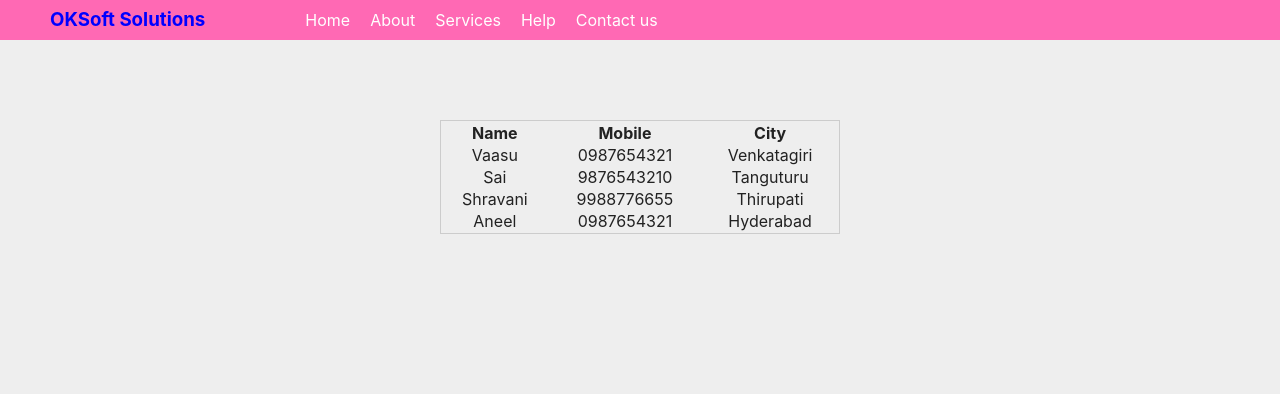
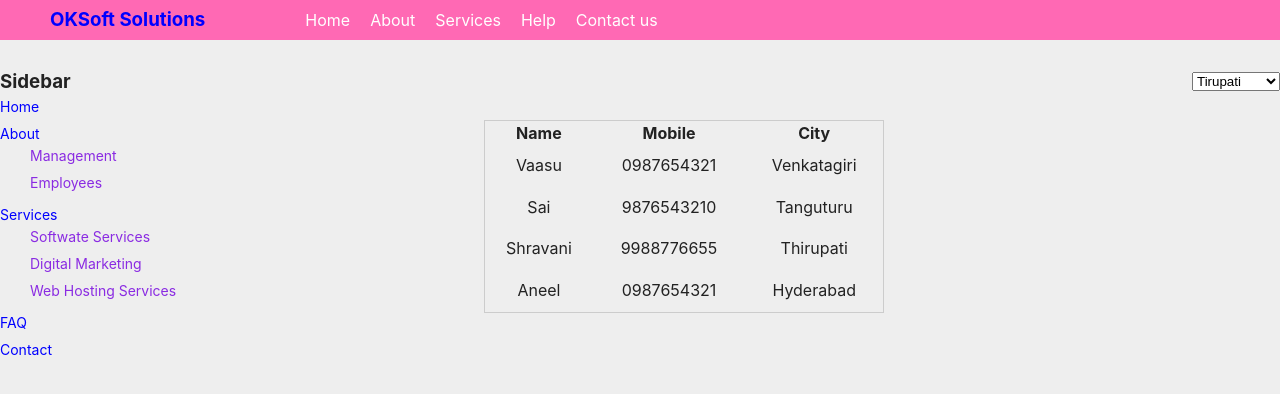
Before and after one commit to techieaneel/webtech_aug2022, a React (Create React App) app: page / in a window 1280 px wide. Shown: the top 394 px of the page. Built offline with nearby package versions, Linux system fonts and the light colour scheme.

Commit message:
Inner map and Ternary Operator

```diff
--- a/src/App.css
+++ b/src/App.css
@@ -47,6 +47,7 @@ a{
 
 .section{
   padding: 30px 0;
+  display: flex;
 }
 
 fieldset{
@@ -96,3 +97,15 @@ fieldset{
 .userinfo table tr:nth-child(odd){
   background-color: #fff;
 }
+
+.sidebar > ul > li {
+  font-size: 14px;
+  padding: 5px 0;
+  color: blue;
+}
+
+.sidebar li li {
+  font-size: 14px;
+  padding: 5px 0 5px 30px;
+  color: blueviolet;
+}
--- a/src/App.js
+++ b/src/App.js
@@ -3,6 +3,8 @@ import "./App.css";
 import Logo from './components/logo';
 import Menu from './components/menu';
 import Students from './components/students';
+import Sidebar from './components/sidebar';
+import Cities from './components/cities';
 
 function App() {
 
@@ -15,7 +17,9 @@ function App() {
         </div>
 
         <div className="section">
+          <Sidebar/>
           <Students/>
+          <Cities/>
         </div>
       </div>
     </React.Fragment>
--- /dev/null
+++ b/src/components/cities.js
@@ -0,0 +1,14 @@
+const Cities = () => {
+    return(
+        <div className="cities">
+            <select onChange={e => console.log("Selected on is: ", e.target.value)}>
+                <option value="tirupati">Tirupati</option>
+                <option value="nellore">Nellore</option>
+                <option value="ongole">Ongole</option>
+                <option value="hyderabad">Hyderabad</option>
+                <option value="tirupati">Thirupati</option>
+            </select>
+        </div>
+    );
+}
+export default Cities;
--- /dev/null
+++ b/src/components/sidebar.js
@@ -0,0 +1,58 @@
+function Sidebar(){
+
+    const menu = [
+        {id:1, menuItem: "Home", isChild: false},
+        {id:2, menuItem: "About", isChild: true, childMenu:[
+            {id:1, menuItem: "Management", isChild: false},
+            {id:2, menuItem: "Employees", isChild: false}
+        ]},
+        {id:3, menuItem: "Services", isChild: true, childMenu:[
+            {id:1, menuItem: "Softwate Services", isChild: false},
+            {id:2, menuItem: "Digital Marketing", isChild: false},
+            {id:3, menuItem: "Web Hosting Services", isChild: false}
+        ]},
+        {id:4, menuItem: "FAQ", isChild: false},
+        {id:5, menuItem: "Contact", isChild: false},
+    ];
+
+    return(
+        <div className="sidebar">
+            <h3>Sidebar</h3>
+            <ul>
+                {
+                    menu.map(item => <li key={item.id}>
+                        {item.menuItem}
+                        <ul>
+                            {/* {item.isChild === true ? item.childMenu.map(innerItem => <li key={innerItem.id}>{innerItem.menuItem}</li>) : ""} */}
+                            {item.isChild && item.childMenu.map(innerItem => <li key={innerItem.id}>{innerItem.menuItem}</li>)}
+                        </ul>
+                    </li>)
+                }
+            </ul>
+        </div>
+    );
+}
+export default Sidebar;
+
+/*
+
+if(isChild === true){
+    console.log("Show it");
+} else{
+    console.log("Hide it");
+}
+
+// Ternary Operator
+
+isChild === true ? console.log("Show it") : console.log("Hide it");
+
+//Truty Values and Falsy Values
+isChild ? console.log("Show it") : console.log("Hide it");
+
+if(isChild === true){
+    console.log("Show it");
+}
+isChild === true && console.log("Show it");
+isChild && console.log("Show it");
+
+*/
--- a/src/components/students.js
+++ b/src/components/students.js
@@ -6,21 +6,6 @@ function Students(){
         {id:3, name: "Shravani", mobile: "9988776655", city: "Thirupati"},
         {id:4, name: "Aneel", mobile: "0987654321", city: "Hyderabad"}
     ];
-
-    const menu = [
-        {id:1, menuItem: "Home", isChild: false},
-        {id:2, menuItem: "About", isChild: true, childMenu:[
-            {id:1, menuItem: "Management", isChild: false},
-            {id:2, menuItem: "Employees", isChild: false}
-        ]},
-        {id:3, menuItem: "Services", isChild: true, childMenu:[
-            {id:1, menuItem: "Softwate Services", isChild: false},
-            {id:2, menuItem: "Digital Marketing", isChild: false},
-            {id:2, menuItem: "Web Hosting Services", isChild: false}
-        ]},
-        {id:4, menuItem: "FAQ", isChild: false},
-        {id:5, menuItem: "Contact", isChild: false},
-    ]
 
     return(
         <table style={{border:"1px solid #ccc", width: "400px", margin: "50px auto", textAlign: "center"}}>
```
